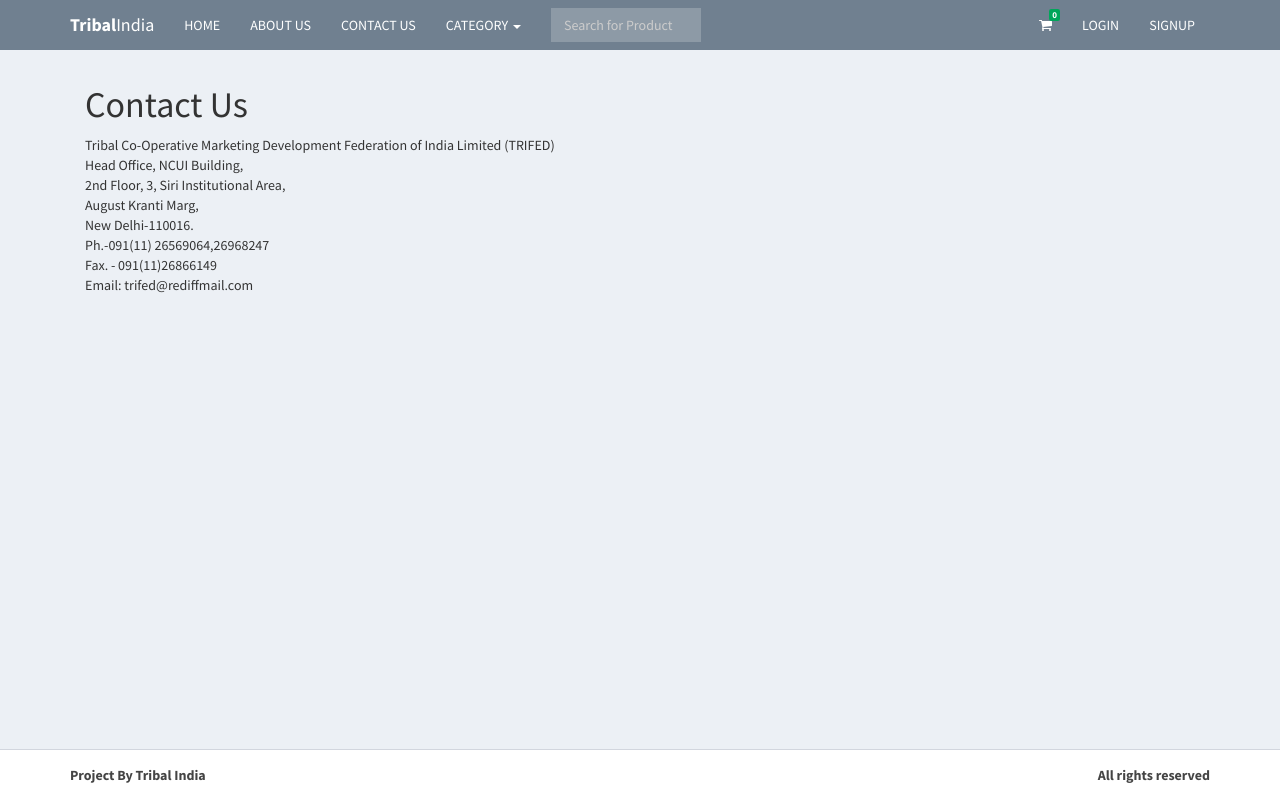
After one commit to RittickSR/ecommerce, a PHP site: page /ecommerce/contact.php in a window 1280 px wide. The commit adds this page. Run offline with PHP 8.4, Linux system fonts and the light colour scheme; data comes from the database, SQL or seed files in the repository; some libraries are stand-ins or nearby versions.

Commit message:
added sample abt contact

```diff
--- /dev/null
+++ b/contact.php
@@ -0,0 +1,30 @@
+<?php include 'includes/session.php'; ?>
+<?php include 'includes/header.php'; ?>
+<body class="hold-transition skin-blue layout-top-nav">
+<div class="wrapper">
+
+	<?php include 'includes/navbar.php'; ?>
+    <div class="content-wrapper">
+	    <div class="container">
+        <section class="content">
+        <h1>
+
+            Contact Us</h1>
+            Tribal Co-Operative Marketing Development Federation of India Limited (TRIFED)<br>
+Head Office, NCUI Building,<br>
+2nd Floor, 3, Siri Institutional Area,<br>
+August Kranti Marg,<br>
+New Delhi-110016.<br>
+Ph.-091(11) 26569064,26968247<br>
+Fax. - 091(11)26866149<br>
+Email: trifed@rediffmail.com<br>
+
+     </div>
+    </div>
+    <?php include 'includes/footer.php'; ?>
+
+</div>
+
+<?php include 'includes/scripts.php'; ?>
+</body>
+</html>
--- a/includes/navbar.php
+++ b/includes/navbar.php
@@ -12,8 +12,8 @@
       <div class="collapse navbar-collapse pull-left" id="navbar-collapse">
         <ul class="nav navbar-nav">
           <li><a href="index.php">HOME</a></li>
-          <li><a href="">ABOUT US</a></li>
-          <li><a href="">CONTACT US</a></li>
+          <li><a href="about.php">ABOUT US</a></li>
+          <li><a href="contact.php">CONTACT US</a></li>
           <li class="dropdown">
             <a href="#" class="dropdown-toggle" data-toggle="dropdown">CATEGORY <span class="caret"></span></a>
             <ul class="dropdown-menu" role="menu">
```
Also changed, not shown: about.php (added, +24 -0 lines).
